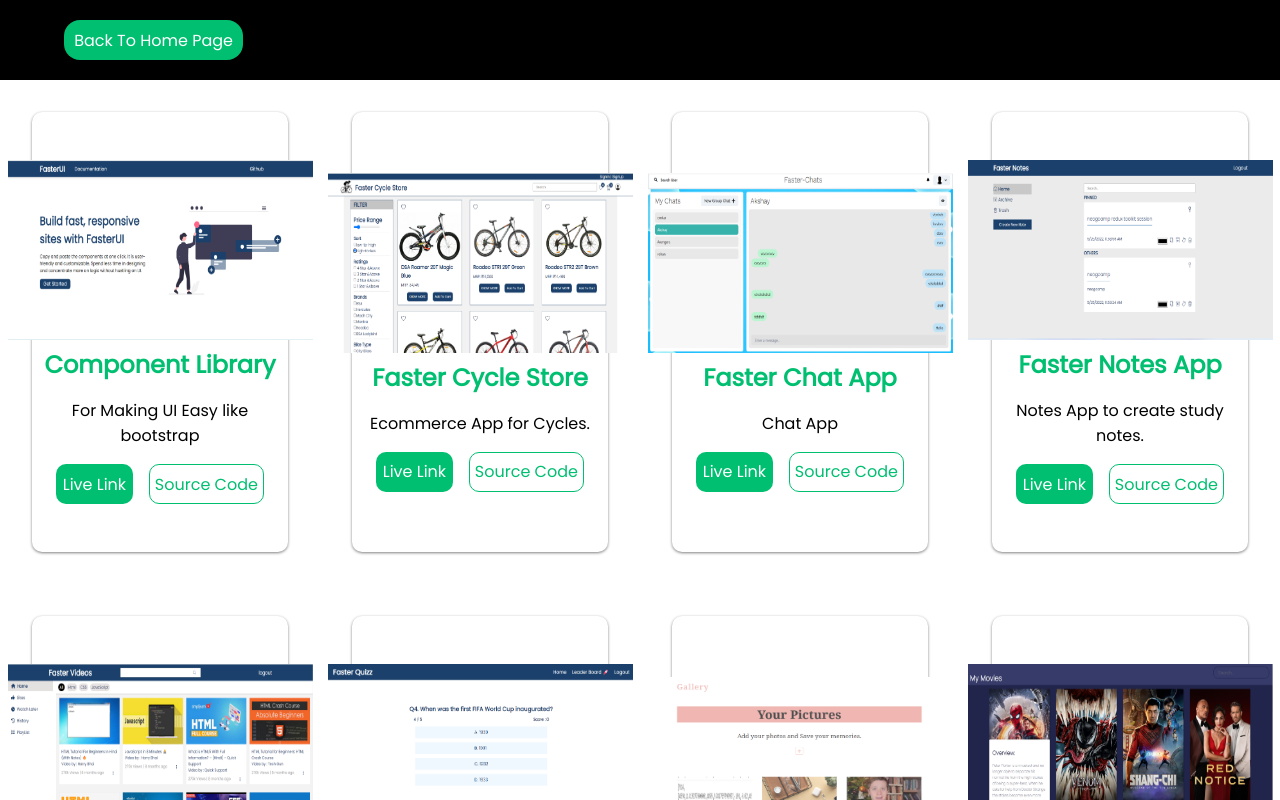
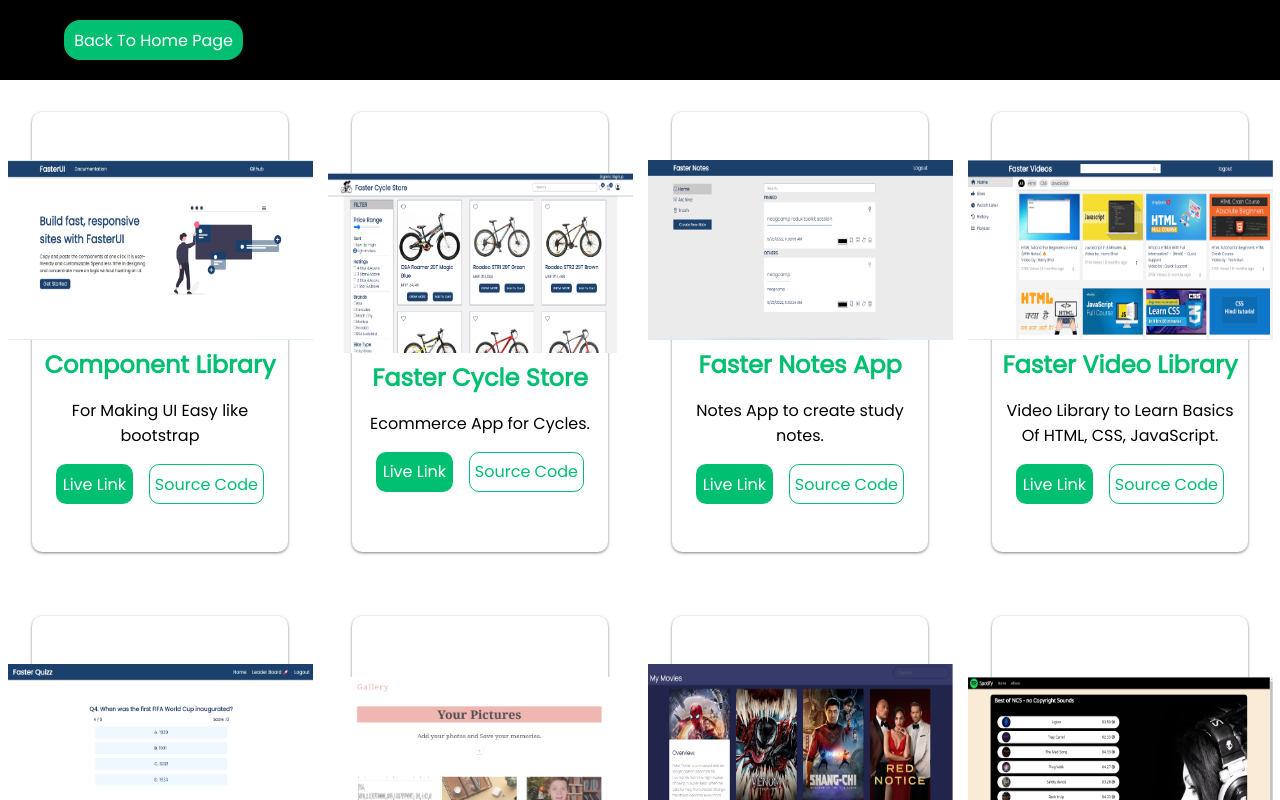
Before and after one commit to omkarpatke/portfolio-in-react, a React (Create React App) app: page /projects in a window 1280 px wide. Shown: the top 800 px of the page. Built offline with nearby package versions, Linux system fonts and the light colour scheme.

Commit message:
hided chat app beacuse live link is not working

```diff
--- a/src/Pages/ProjectPage/ProjectPage.js
+++ b/src/Pages/ProjectPage/ProjectPage.js
@@ -31,13 +31,13 @@
             githubLink : 'https://github.com/omkarpatke/faster-store-ecommerce-app',
             img : `${ecommerce}`
         },
-        {
-            name : 'Faster Chat App',
-            description : 'Chat App',
-            liveLink : 'https://faster-chats.herokuapp.com/',
-            githubLink : '',
-            img : `${ChatApp}`
-        },
+        // {
+        //     name : 'Faster Chat App',
+        //     description : 'Chat App',
+        //     liveLink : 'https://faster-chats.herokuapp.com/',
+        //     githubLink : '',
+        //     img : `${ChatApp}`
+        // },
         {
             name : 'Faster Notes App',
             description : 'Notes App to create study notes.',
```
